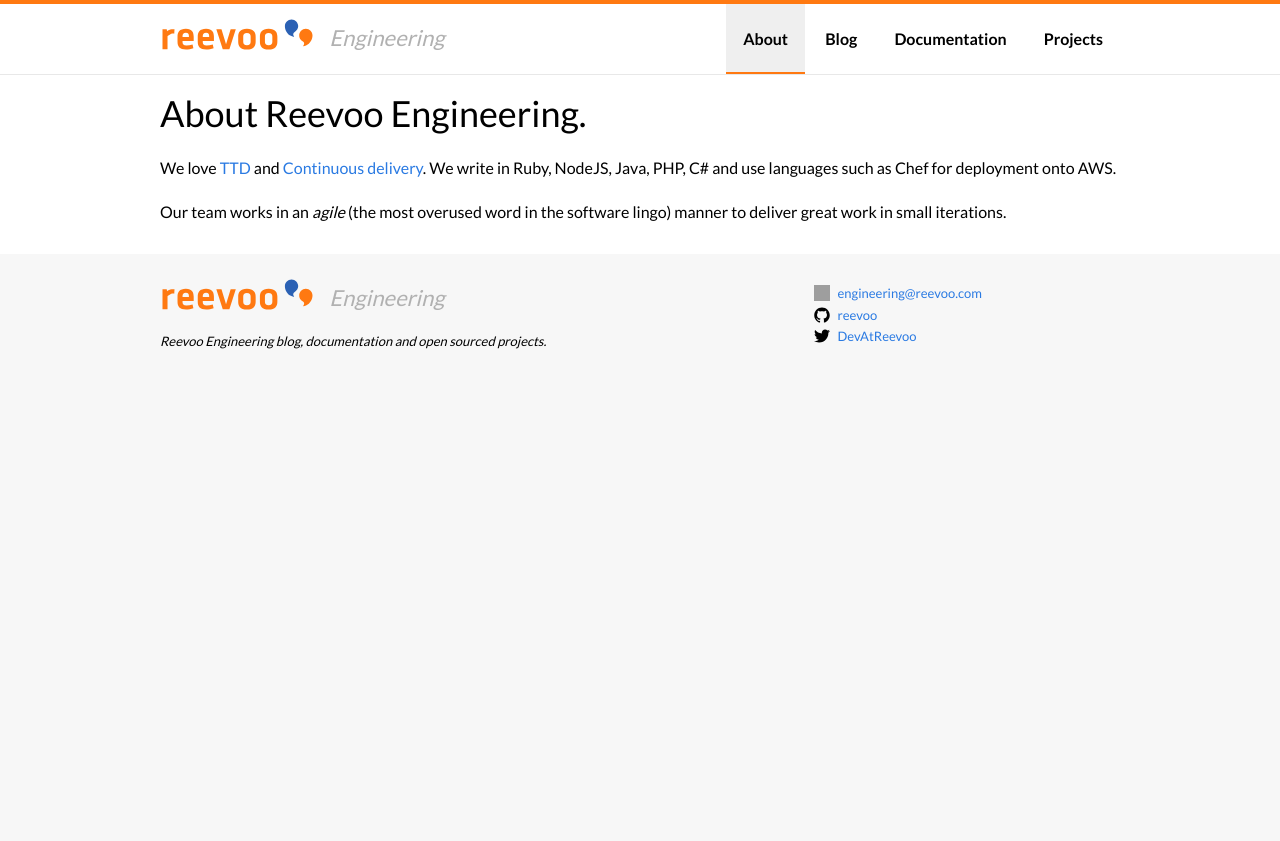
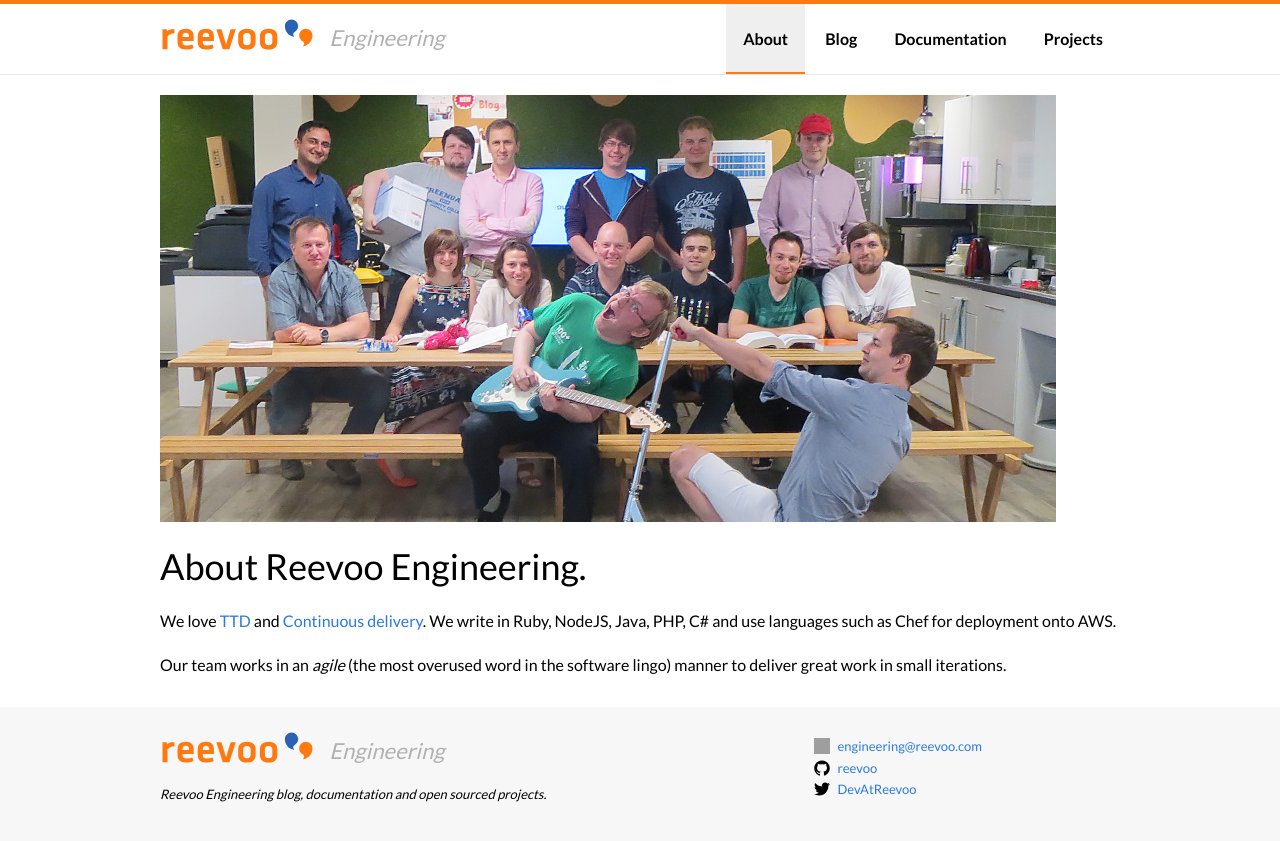
Before and after one commit to reevoo/reevoo.github.io, a Jekyll site: the page built from about.markdown, in a window 1280 px wide. Shown: the top 841 px of the page. Built offline with Jekyll 4.4.1, drawn with Linux system fonts in a browser that asks for light colours; grey boxes are pictures that could not be loaded.

Commit message:
Add team photo to about us page

```diff
--- a/about.markdown
+++ b/about.markdown
@@ -4,6 +4,8 @@
 navId: about
 ---
 
+![The Team](/images/the-team-july-2014.jpg)
+
 # About Reevoo Engineering.
 
 We love [TTD](http://en.wikipedia.org/wiki/Test-driven_development) and [Continuous delivery](http://en.wikipedia.org/wiki/Continuous_delivery). We write in Ruby, NodeJS, Java, PHP, C# and use languages such as Chef for deployment onto AWS.
```
Also changed, not shown: images/the-team-july-2014.jpg (added).
